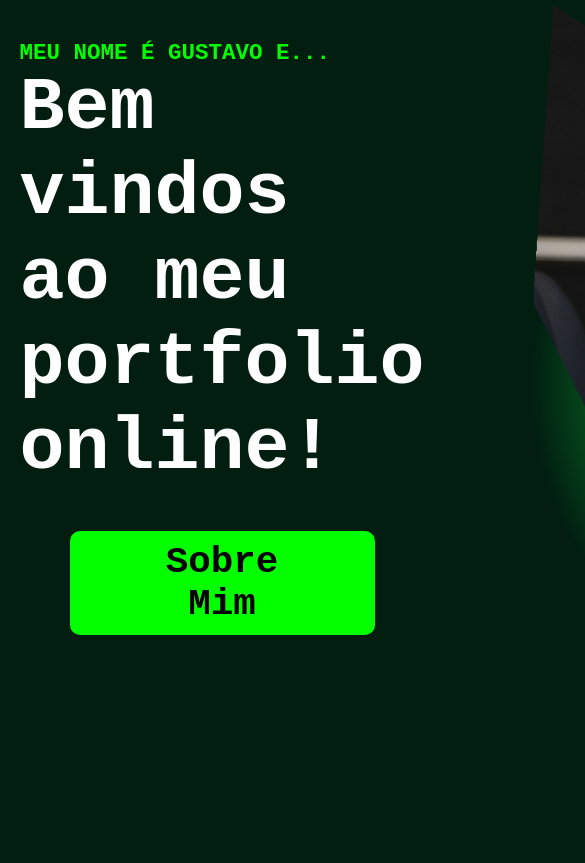
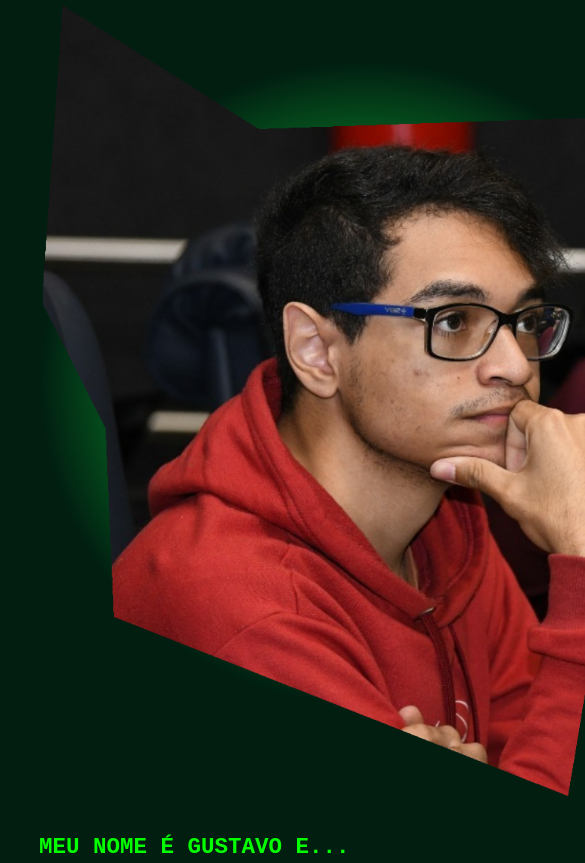
Before and after one commit to gustardsa/Portfolio, a plain HTML site: page index.html in a window 390 px wide. Shown: the top 863 px of the page, 585 px wide, since content can reach past the window. Drawn offline with Linux system fonts and the light colour scheme; a web font is replaced by a local one.

Commit message:
modificação de arquivos

```diff
--- a/pageSytle.css
+++ b/pageSytle.css
@@ -34,3 +34,15 @@ body{
     color:black;
     display: inline-block;
 }
+@media screen and (max-width: 1020px){
+    .topo{
+        flex-direction: column-reverse;
+        padding: 0 10%;
+    }
+    .banner{
+        margin-left: 0;
+    }
+    .btn{
+        text-align: left;
+    }
+}
```
